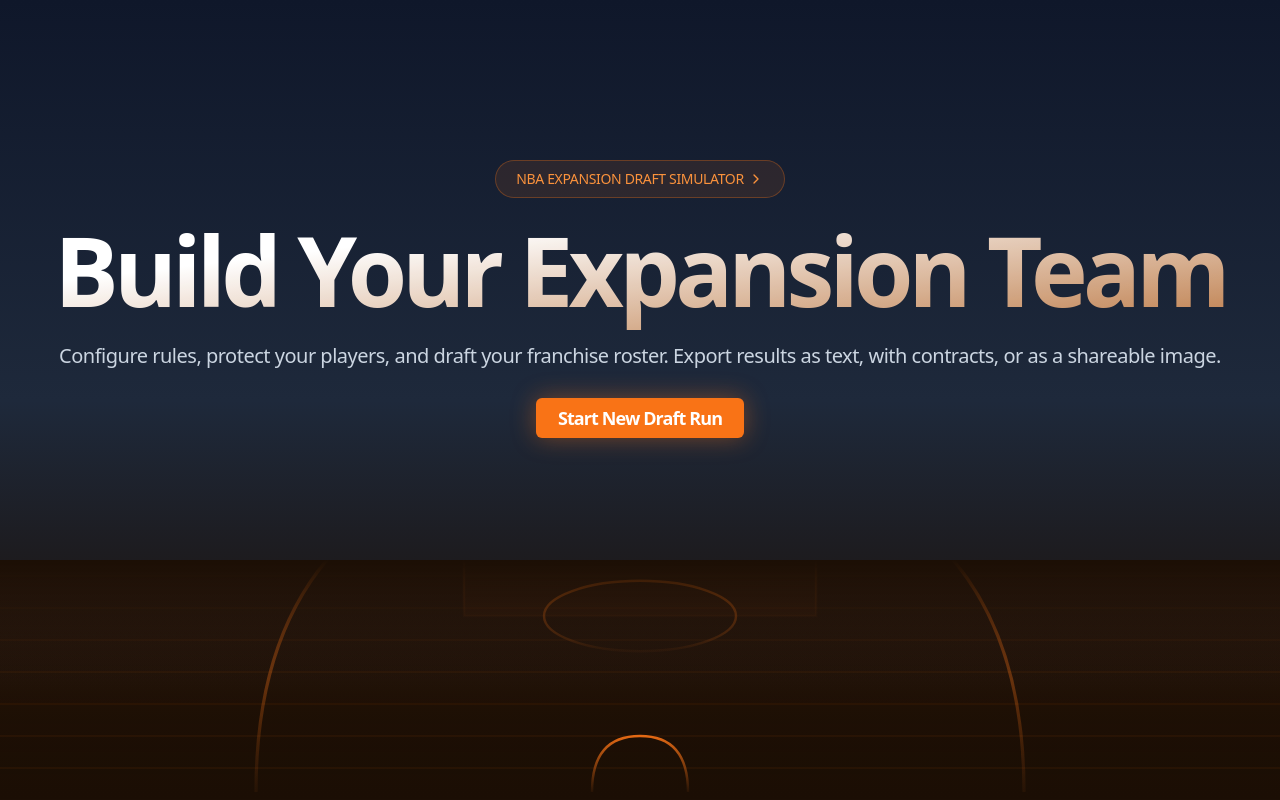
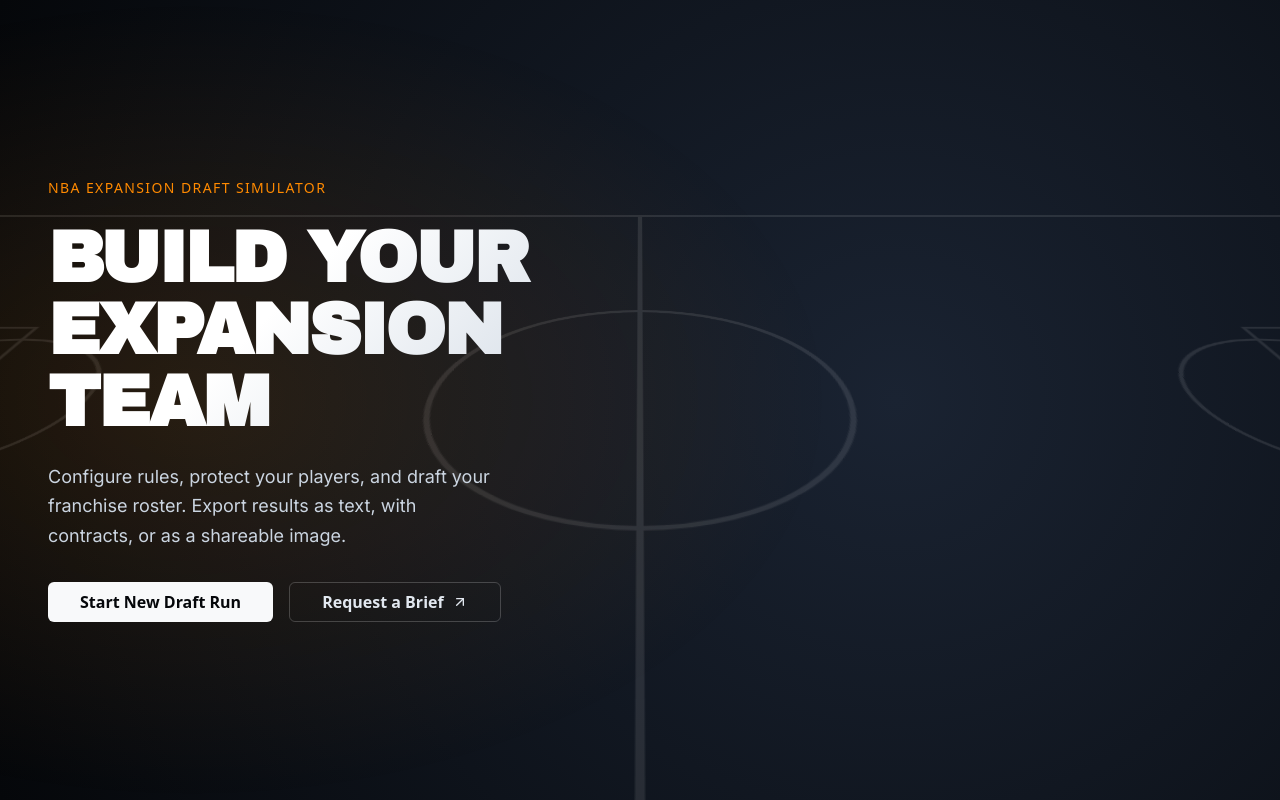
Before and after one commit to ARO2S/NBAExpansion, a Next.js app: page / in a window 1280 px wide. Built offline with nearby package versions, Linux system fonts and the light colour scheme.

Commit message:
feat: hero skeleton — two-column layout, perspective court overlay, left column content

```diff
--- a/src/components/ui/hero-1.tsx
+++ b/src/components/ui/hero-1.tsx
@@ -1,6 +1,6 @@
 "use client"
 
-import { ChevronRight } from "lucide-react"
+import { ArrowUpRight } from "lucide-react"
 import { Button } from "@/components/ui/button"
 
 interface HeroProps {
@@ -21,146 +21,108 @@
   return (
     <section
       id="hero"
-      className="relative mx-auto w-full pt-40 px-6 text-center md:px-8
-      min-h-screen overflow-hidden
-      bg-[linear-gradient(to_bottom,#0f172a,#1e293b_50%,#1c0f05_88%)]"
+      className="relative w-full min-h-screen overflow-hidden flex items-center"
+      style={{ background: "radial-gradient(circle at 70% 50%, #1A2332 0%, #05070A 100%)" }}
     >
-      {/* Orange grid background */}
+      {/* Perspective court SVG overlay */}
       <div
-        className="absolute -z-10 inset-0 h-[600px] w-full
-        bg-[linear-gradient(to_right,#f9731620_1px,transparent_1px),linear-gradient(to_bottom,#f9731620_1px,transparent_1px)]
-        bg-[size:6rem_5rem]
-        [mask-image:radial-gradient(ellipse_80%_50%_at_50%_0%,#000_70%,transparent_110%)]"
+        className="absolute inset-0 pointer-events-none select-none overflow-hidden"
+        aria-hidden="true"
+      >
+        <div
+          style={{
+            transform: "perspective(1000px) rotateX(60deg) scale(1.5)",
+            transformOrigin: "center center",
+            opacity: 0.1,
+            position: "absolute",
+            inset: 0,
+          }}
+        >
+          <svg
+            viewBox="0 0 800 400"
+            preserveAspectRatio="xMidYMid slice"
+            xmlns="http://www.w3.org/2000/svg"
+            className="w-full h-full"
+          >
+            {/* Sidelines */}
+            <line x1="40" y1="20" x2="40" y2="380" stroke="#ffffff" strokeWidth="2" />
+            <line x1="760" y1="20" x2="760" y2="380" stroke="#ffffff" strokeWidth="2" />
+            {/* Baselines */}
+            <line x1="40" y1="20" x2="760" y2="20" stroke="#ffffff" strokeWidth="2" />
+            <line x1="40" y1="380" x2="760" y2="380" stroke="#ffffff" strokeWidth="2" />
+            {/* Half-court line */}
+            <line x1="400" y1="20" x2="400" y2="380" stroke="#ffffff" strokeWidth="2" />
+            {/* Center circle */}
+            <ellipse cx="400" cy="200" rx="70" ry="70" fill="none" stroke="#ffffff" strokeWidth="2" />
+            {/* Left three-point arc */}
+            <path d="M 40 110 Q 220 200 40 290" fill="none" stroke="#ffffff" strokeWidth="2" />
+            {/* Right three-point arc */}
+            <path d="M 760 110 Q 580 200 760 290" fill="none" stroke="#ffffff" strokeWidth="2" />
+            {/* Left paint */}
+            <rect x="40" y="145" width="130" height="110" fill="none" stroke="#ffffff" strokeWidth="1.5" />
+            {/* Right paint */}
+            <rect x="630" y="145" width="130" height="110" fill="none" stroke="#ffffff" strokeWidth="1.5" />
+            {/* Left free throw circle */}
+            <ellipse cx="170" cy="200" rx="45" ry="45" fill="none" stroke="#ffffff" strokeWidth="1.5" />
+            {/* Right free throw circle */}
+            <ellipse cx="630" cy="200" rx="45" ry="45" fill="none" stroke="#ffffff" strokeWidth="1.5" />
+          </svg>
+        </div>
+      </div>
+
+      {/* Orange radial glow */}
+      <div
+        className="absolute inset-0 pointer-events-none"
+        style={{ background: "radial-gradient(ellipse 50% 50% at 15% 50%, rgba(255,138,0,0.12), transparent)" }}
       />
 
-      {/* Orange radial glow from top */}
-      <div className="absolute inset-0 -z-10 bg-[radial-gradient(ellipse_60%_40%_at_50%_-5%,rgba(249,115,22,0.25),transparent)]" />
-
-      {/* Eyebrow badge */}
-      {eyebrow && (
-        <a href="#" className="group inline-block">
-          <span
-            className="text-sm text-orange-400 font-medium mx-auto px-5 py-2
-            bg-orange-500/10 border border-orange-500/30
-            rounded-3xl w-fit tracking-tight uppercase flex items-center justify-center gap-1"
-          >
+      {/* Two-column content */}
+      <div className="relative z-10 container mx-auto px-6 md:px-12 py-24 grid grid-cols-1 md:grid-cols-2 gap-12 items-center">
+        {/* LEFT COLUMN */}
+        <div className="flex flex-col gap-6 opacity-0 animate-slide-from-left">
+          <span className="text-sm text-[#FF8A00] font-medium uppercase tracking-widest">
             {eyebrow}
-            <ChevronRight className="w-4 h-4 transition-transform duration-300 group-hover:translate-x-1" />
           </span>
-        </a>
-      )}
-
-      {/* Title */}
           <h1
-        className="animate-fade-in -translate-y-4 text-balance
-        bg-gradient-to-br from-white from-30% to-orange-400/70
-        bg-clip-text py-6 text-5xl font-semibold leading-none tracking-tighter
-        text-transparent opacity-0 sm:text-6xl md:text-7xl lg:text-8xl"
+            className="font-archivo uppercase font-black text-5xl sm:text-6xl lg:text-7xl leading-none tracking-tight"
+            style={{
+              background: "linear-gradient(135deg, #ffffff 40%, #cbd5e1 100%)",
+              WebkitBackgroundClip: "text",
+              WebkitTextFillColor: "transparent",
+              backgroundClip: "text",
+            }}
           >
             {title}
           </h1>
-
-      {/* Subtitle */}
-      <p
-        className="animate-fade-in mb-12 -translate-y-4 text-balance
-        text-lg tracking-tight text-slate-300
-        opacity-0 md:text-xl [animation-delay:0.35s]"
-      >
+          <p className="font-inter text-slate-300 text-lg leading-relaxed max-w-md">
             {subtitle}
           </p>
-
-      {/* CTA */}
+          <div className="flex flex-wrap gap-4 mt-2">
             {ctaLabel && (
-        <div className="flex justify-center">
               <Button
                 asChild
-            className="mt-[-20px] w-fit md:w-52 z-20 tracking-tighter text-center text-lg
-            bg-orange-500 hover:bg-orange-400 text-white font-semibold shadow-[0_0_24px_rgba(249,115,22,0.4)]
-            transition-all duration-200 hover:shadow-[0_0_32px_rgba(249,115,22,0.6)]"
+                className="px-8 py-3 text-base font-semibold bg-[#F8F9FA] text-[#05070A] hover:bg-white
+                  transition-all duration-200
+                  hover:shadow-[0_0_28px_rgba(255,138,0,0.5)]"
               >
                 <a href={ctaHref}>{ctaLabel}</a>
               </Button>
+            )}
+            <Button
+              variant="ghost"
+              className="px-8 py-3 text-base font-semibold text-[#E2E8F0] border border-white/20
+                hover:bg-white/5 hover:border-white/40 transition-all duration-200 flex items-center gap-2"
+            >
+              Request a Brief
+              <ArrowUpRight className="w-4 h-4" />
+            </Button>
           </div>
-      )}
+        </div>
 
-      {/* Basketball court bottom decoration */}
-      <div className="animate-fade-up absolute inset-x-0 bottom-0 h-[30vh] opacity-0 pointer-events-none select-none">
-        <svg
-          viewBox="0 110 800 150"
-          preserveAspectRatio="none"
-          xmlns="http://www.w3.org/2000/svg"
-          className="w-full h-full"
-          aria-hidden="true"
-        >
-          <defs>
-            <linearGradient id="courtFloorGrad" x1="0" y1="0" x2="0" y2="1">
-              <stop offset="0%" stopColor="#92400e" stopOpacity="0.5" />
-              <stop offset="100%" stopColor="#0f0803" stopOpacity="0" />
-            </linearGradient>
-            <linearGradient id="courtLineGrad" x1="0" y1="0" x2="0" y2="1">
-              <stop offset="0%" stopColor="#f97316" stopOpacity="0.9" />
-              <stop offset="100%" stopColor="#f97316" stopOpacity="0.05" />
-            </linearGradient>
-          </defs>
-
-          {/* Hardwood floor fill */}
-          <rect x="0" y="40" width="800" height="220" fill="url(#courtFloorGrad)" />
-
-          {/* Hardwood planks (subtle horizontal lines) */}
-          {[60, 80, 100, 120, 140, 160, 180, 200, 220, 240].map((y) => (
-            <line
-              key={y}
-              x1="0"
-              y1={y}
-              x2="800"
-              y2={y}
-              stroke="#b45309"
-              strokeWidth="0.5"
-              strokeOpacity="0.2"
-            />
-          ))}
-
-          {/* Sidelines */}
-          <line x1="40" y1="40" x2="40" y2="260" stroke="url(#courtLineGrad)" strokeWidth="2" />
-          <line x1="760" y1="40" x2="760" y2="260" stroke="url(#courtLineGrad)" strokeWidth="2" />
-
-          {/* Baseline */}
-          <line x1="40" y1="255" x2="760" y2="255" stroke="url(#courtLineGrad)" strokeWidth="2" />
-
-          {/* Half-court line */}
-          <line x1="400" y1="40" x2="400" y2="260" stroke="url(#courtLineGrad)" strokeWidth="2" />
-
-          {/* Center circle */}
-          <ellipse cx="400" cy="55" rx="75" ry="28" fill="none" stroke="url(#courtLineGrad)" strokeWidth="2" />
-
-          {/* Three-point arc — full arc from baseline to baseline */}
-          <path
-            d="M 160 255 Q 160 40 400 40 Q 640 40 640 255"
-            fill="none"
-            stroke="url(#courtLineGrad)"
-            strokeWidth="2"
-          />
-
-          {/* Corner three lines */}
-          <line x1="160" y1="200" x2="40" y2="200" stroke="url(#courtLineGrad)" strokeWidth="2" />
-          <line x1="640" y1="200" x2="760" y2="200" stroke="url(#courtLineGrad)" strokeWidth="2" />
-
-          {/* Paint / key box */}
-          <rect x="290" y="40" width="220" height="105" fill="rgba(249,115,22,0.06)" stroke="url(#courtLineGrad)" strokeWidth="1.5" />
-
-          {/* Free throw circle */}
-          <ellipse cx="400" cy="145" rx="60" ry="22" fill="none" stroke="url(#courtLineGrad)" strokeWidth="1.5" />
-
-          {/* Restricted arc */}
-          <path d="M 370 255 Q 370 220 400 220 Q 430 220 430 255" fill="none" stroke="url(#courtLineGrad)" strokeWidth="1.5" />
-
-          {/* Basket backboard + rim */}
-          <rect x="385" y="40" width="30" height="4" fill="none" stroke="#f97316" strokeWidth="2" strokeOpacity="0.7" />
-          <circle cx="400" cy="52" r="8" fill="none" stroke="#f97316" strokeWidth="1.5" strokeOpacity="0.7" />
-        </svg>
-
-        {/* Fade out at top edge into hero background */}
-        <div className="absolute inset-0 bg-gradient-to-b from-[#1c0f05] via-transparent to-transparent" />
+        {/* RIGHT COLUMN — glass card stack (added in Task 5) */}
+        <div className="relative h-[420px] opacity-0 animate-slide-from-right hidden md:block">
+          {/* placeholder */}
+        </div>
       </div>
     </section>
   )
```
Lines whose indentation alone changed are shown as unchanged.
